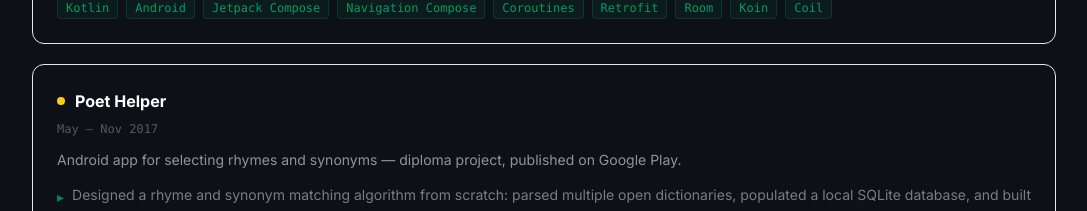
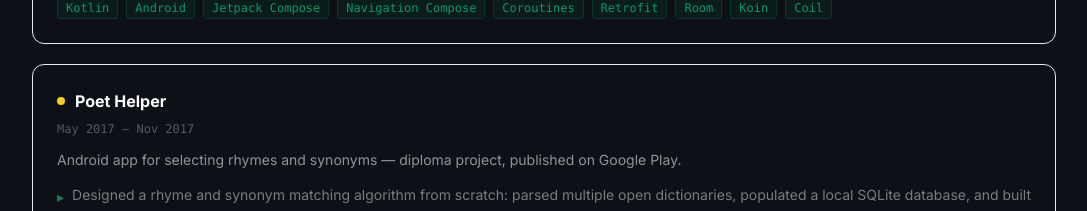
Before and after one commit to BargystV/portfolio, a Next.js app: page / in a window 1280 px wide. Shown: the part 5160-5371 px from the top of the page, without its empty margins (96-1183 px from the left). Built offline with nearby package versions, Linux system fonts and the light colour scheme.

Commit message:
Fix missing year in English period for Poet Helper card
Co-Authored-By: Claude Opus 4.6 <noreply@anthropic.com>

```diff
--- a/content/workblocks.ts
+++ b/content/workblocks.ts
@@ -229,7 +229,7 @@ export const workBlocks: WorkBlock[] = [
         nameKey: 'proj_poet_name',
         descKey: 'proj_poet_desc',
         stack: ['Java', 'Android', 'SQLite'],
-        period: 'May – Nov 2017',
+        period: 'May 2017 – Nov 2017',
         periodRu: 'Май 2017 – Нояб 2017',
         googlePlayUrl: true,
         screenshotWide: true,
```
